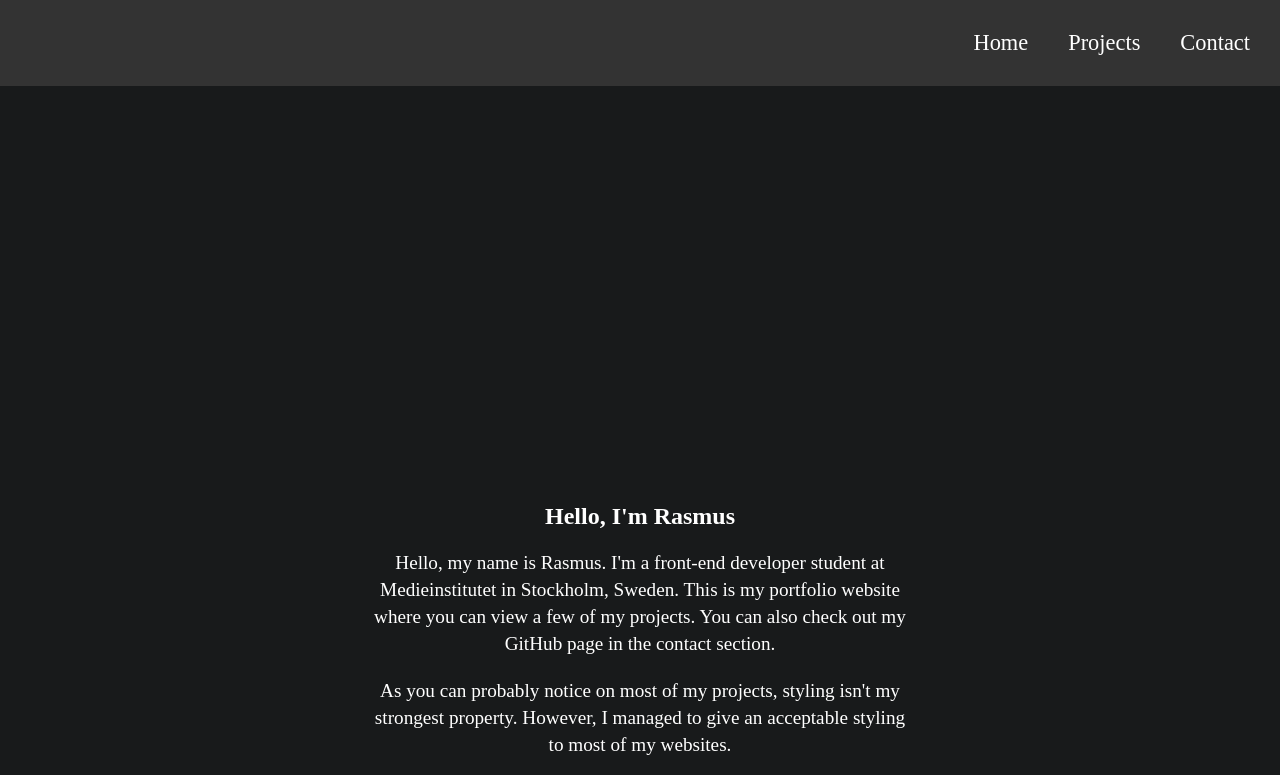
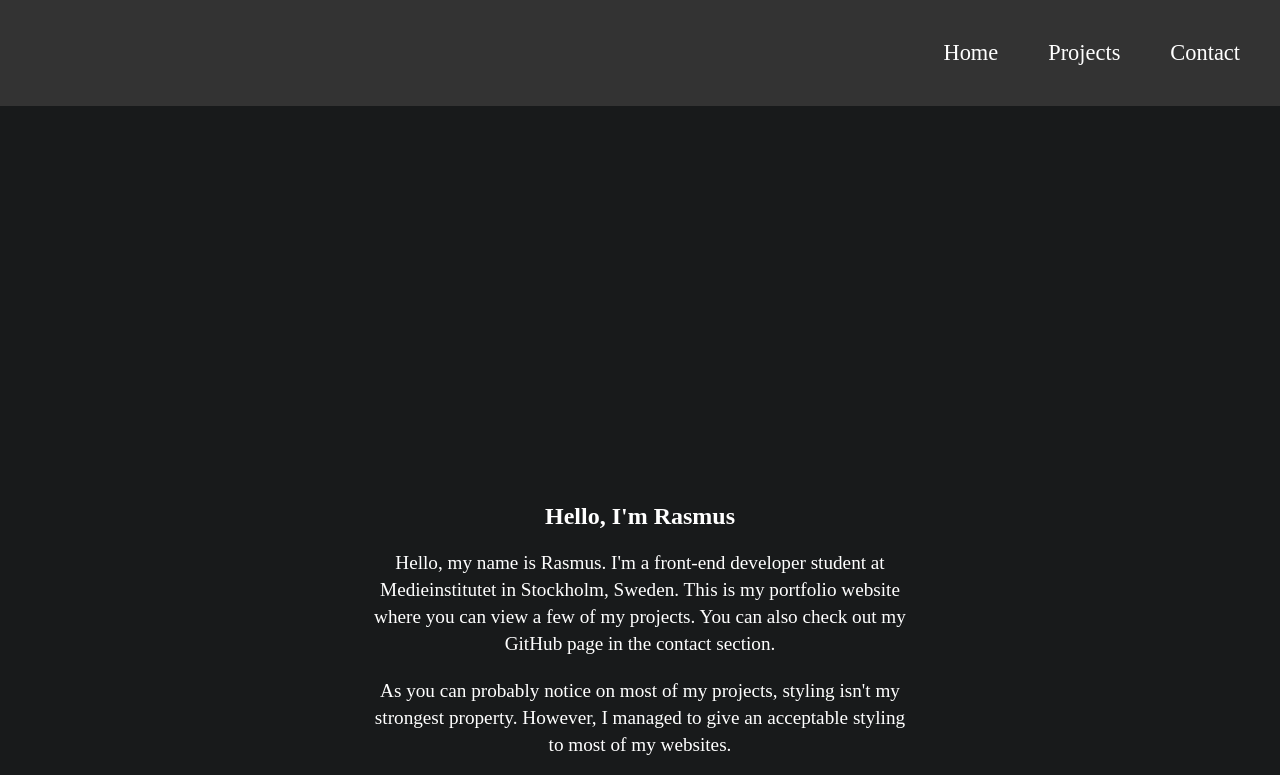
Before and after one commit to Rasweb/Personal-portfolio, a website: page index.html in a window 1280 px wide. Shown: the top 775 px of the page. Drawn offline with Linux system fonts and the light colour scheme.

Commit message:
Added some more mixins for responsive design

```diff
--- a/src/scss/_header.scss
+++ b/src/scss/_header.scss
@@ -76,6 +76,11 @@ nav {
     font-size: 1rem;
     width: auto;
   }
+  @include mixins.laptop() {
+    padding: 40px;
+    gap: 50px;
+    font-size: 1.4rem;
+  }
 }
 
 .navLinks a {
--- a/src/scss/_mixins.scss
+++ b/src/scss/_mixins.scss
@@ -8,8 +8,23 @@
   flex-direction: row;
 }
 
+// Tables
 @mixin ipad() {
   @media screen and (min-width: 786px) {
     @content;
   }
 }
+
+// Laptops
+@mixin laptop() {
+  @media screen and (min-width: 992px) {
+    @content;
+  }
+}
+
+// large desktops
+@mixin desktop() {
+  @media screen and (min-width: 1200px) {
+    @content;
+  }
+}
```
Also changed, not shown: src/css/style.css, 1 other file.
